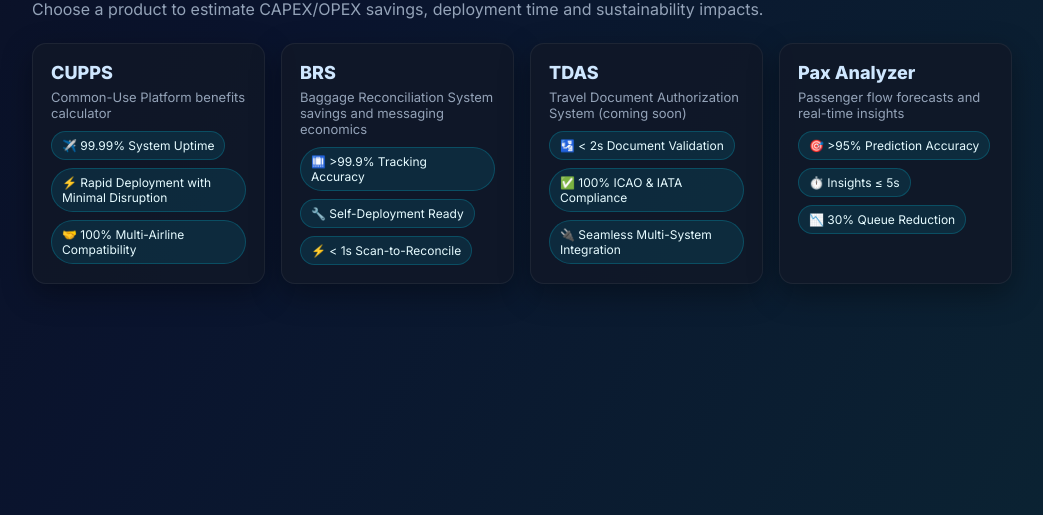
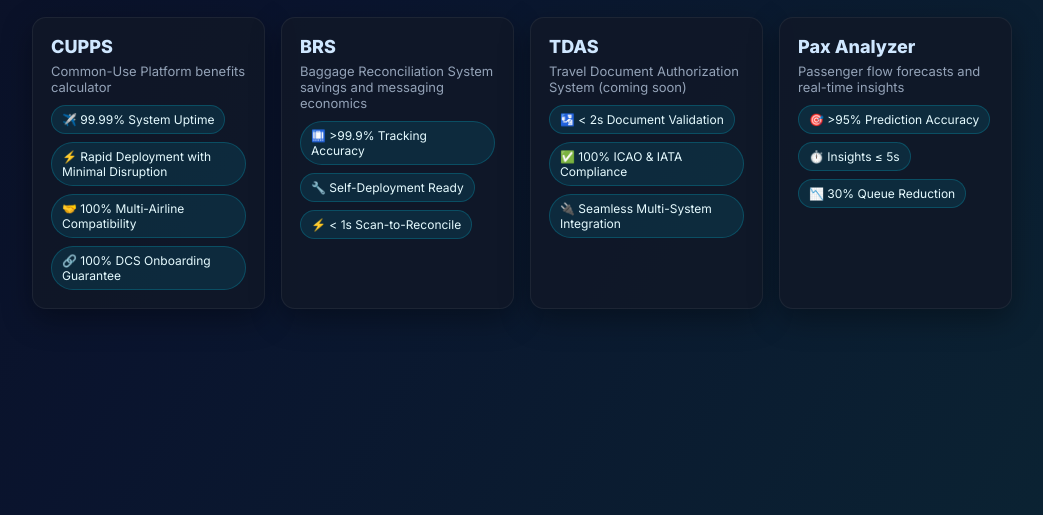
Before and after one commit to ylcnba/ppsbenefitscalculator, a plain HTML site: page index.html in a window 1280 px wide. Shown: the part 285-800 px from the top of the page, without its empty margins (118-1161 px from the left). Drawn offline with Linux system fonts and the light colour scheme.

Commit message:
CUPPS: add 4th KPI pill - 100% DCS Onboarding Guarantee

```diff
--- a/index.html
+++ b/index.html
@@ -37,6 +37,7 @@
                     <span class="pill">✈️ 99.99% System Uptime</span>
                     <span class="pill">⚡ Rapid Deployment with Minimal Disruption</span>
                     <span class="pill">🤝 100% Multi-Airline Compatibility</span>
+                    <span class="pill">🔗 100% DCS Onboarding Guarantee</span>
                 </div>
             </a>
             <a class="card" href="BRS.html">
```
Also changed, not shown: CUPPS.html (+1 -0 lines).
